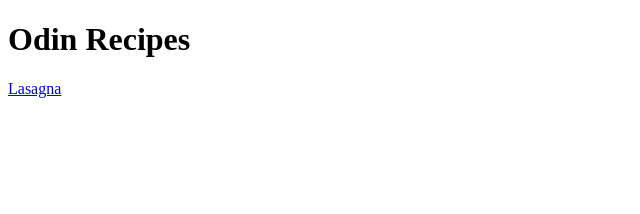
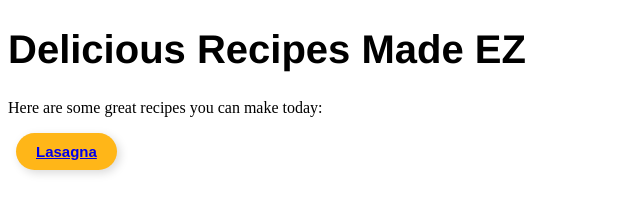
Before and after one commit to pannkontroll/odin-recipes, a plain HTML site: page index.html in a window 1280 px wide. Shown: the whole page, without its empty margins (0-640 px from the left). Drawn offline with Linux system fonts and the light colour scheme.

Commit message:
added nav button prototype and stylesheet file

```diff
--- a/index.html
+++ b/index.html
@@ -2,12 +2,46 @@
 <html lang="en">
   <head>
     <meta charset="utf-8">
-    <title>Odin Recipes</title>
+    <title>Delicious Recipes Made EZ</title>
   </head>
 
+  <style>
+
+
+    .recipes-title {
+      font-family: Helvetica;
+      font-size: 40px;
+    }
+
+    .recipe-button {
+      background-color: rgb(255, 182, 24);
+      color: white;
+      border: none;
+      border-radius: 20px;
+      cursor: pointer;
+      font-weight: bold;
+      font-size: 15px;
+      margin-left: 8px;
+      transition: opacity 0.15s;
+      box-shadow: 3px 3px 10px rgba(0, 0, 0, 0.15);
+      padding-left: 20px;
+      padding-right: 20px;
+      padding-top: 10px;
+      padding-bottom: 10px;
+    }
+    .recipe-button:hover {
+      opacity: 0.8;
+    }
+    .recipe-button:active {
+      opacity: 0.5;
+    }
+  </style>
+
   <body>
-    <h1>Odin Recipes</h1>
-    <a href="recipes/lasagna.html">Lasagna</a>
+    <h1 class="recipes-title">Delicious Recipes Made EZ</h1>
+    <p>Here are some great recipes you can make today:</p>
+    <button class="recipe-button"><a href="recipes/lasagna.html">Lasagna</a></button>
+
   </body>
 
 
```
Also changed, not shown: recipes/lasagna.html (+35 -0 lines), readme.txt (deleted).
